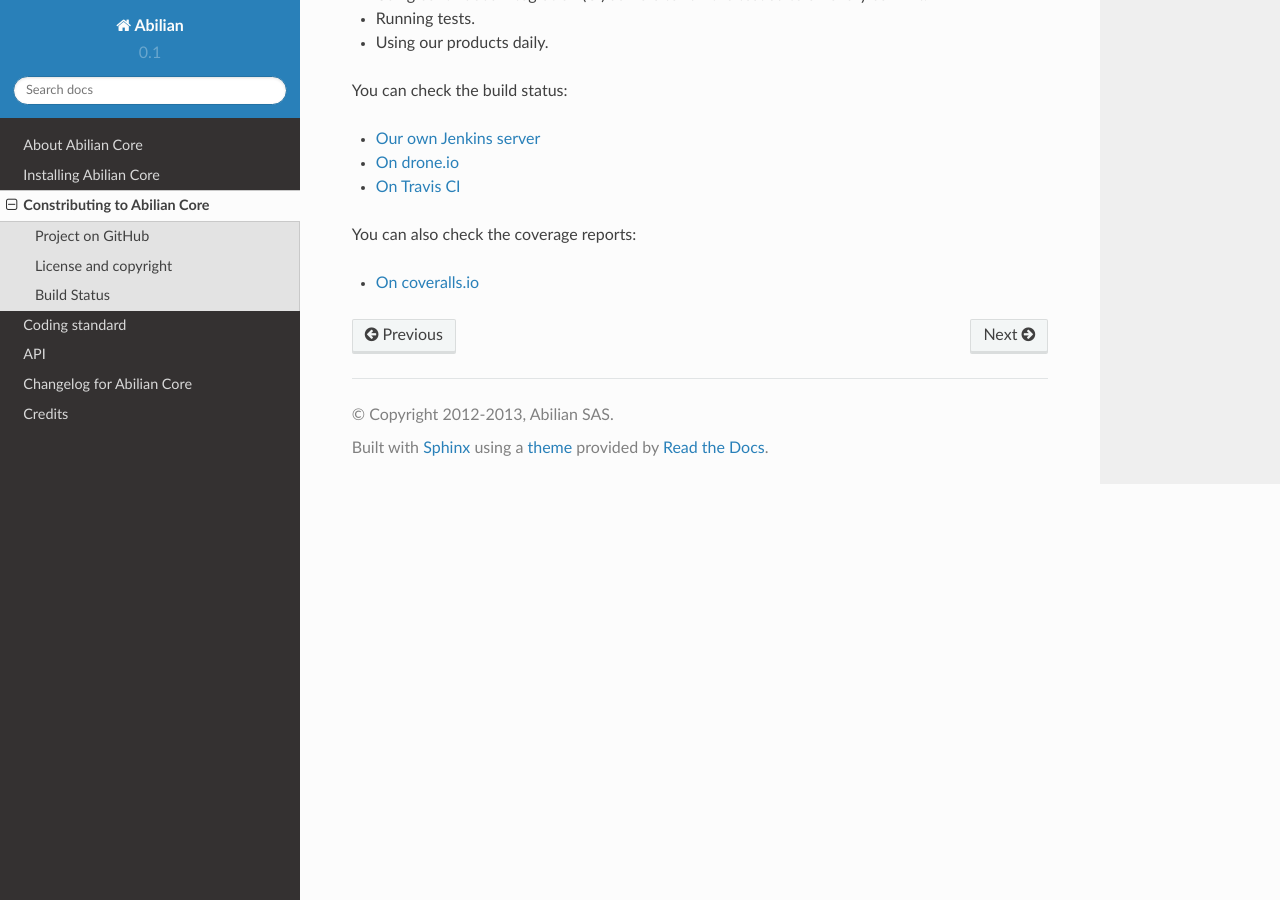
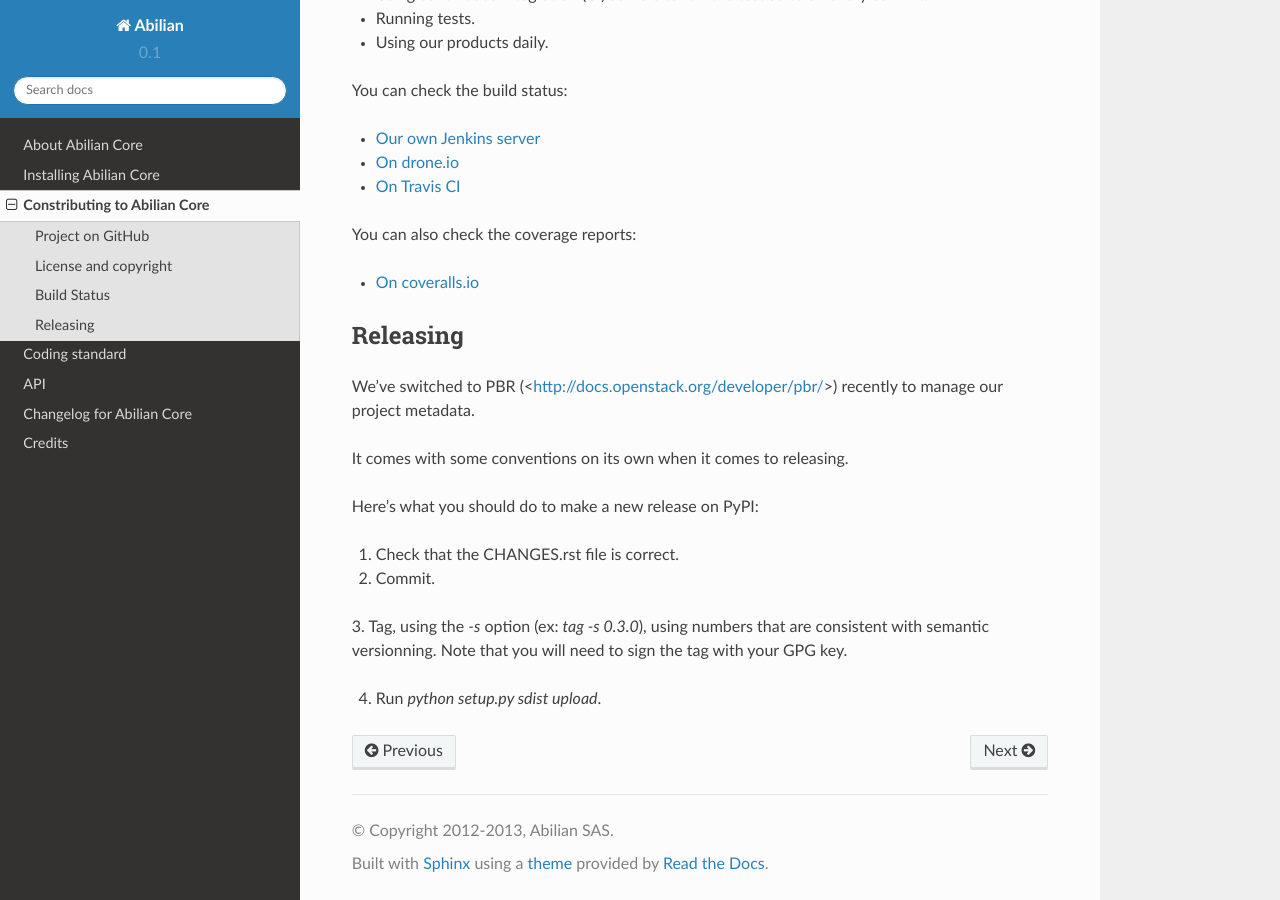
Before and after one commit to abilian/abilian-core, a Sphinx documentation site: the page built from docs/contributing.rst, in a window 1280 px wide and 900 px high, scrolled down 897 px. Built offline with Sphinx 7.4.7 and the Read the Docs theme 2.0.0, drawn with Linux system fonts in a browser that asks for light colours.

Commit message:
Explain how to make a release.

```diff
--- a/docs/contributing.rst
+++ b/docs/contributing.rst
@@ -55,3 +55,23 @@
 You can also check the coverage reports:
 
 - `On coveralls.io <https://coveralls.io/r/abilian/abilian-core?branch=master>`_
+
+Releasing
+---------
+
+We've switched to PBR (<http://docs.openstack.org/developer/pbr/>) recently
+to manage our project metadata.
+
+It comes with some conventions on its own when it comes to releasing.
+
+Here's what you should do to make a new release on PyPI:
+
+1. Check that the CHANGES.rst file is correct.
+
+2. Commit.
+
+3. Tag, using the `-s` option (ex: `tag -s 0.3.0`), using numbers that are
+consistent with semantic versionning. Note that you will need to sign the
+tag with your GPG key.
+
+4. Run `python setup.py sdist upload`.
```
